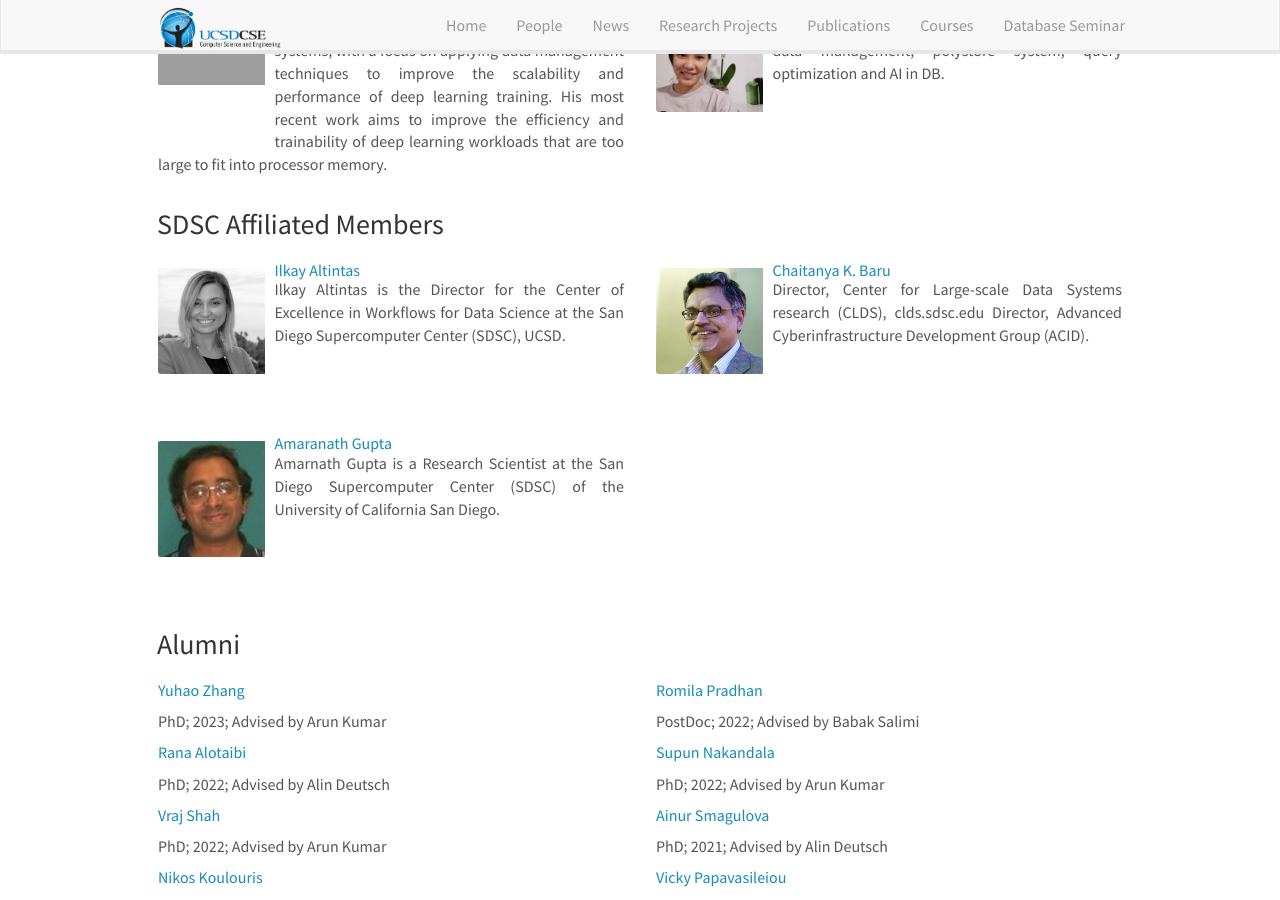
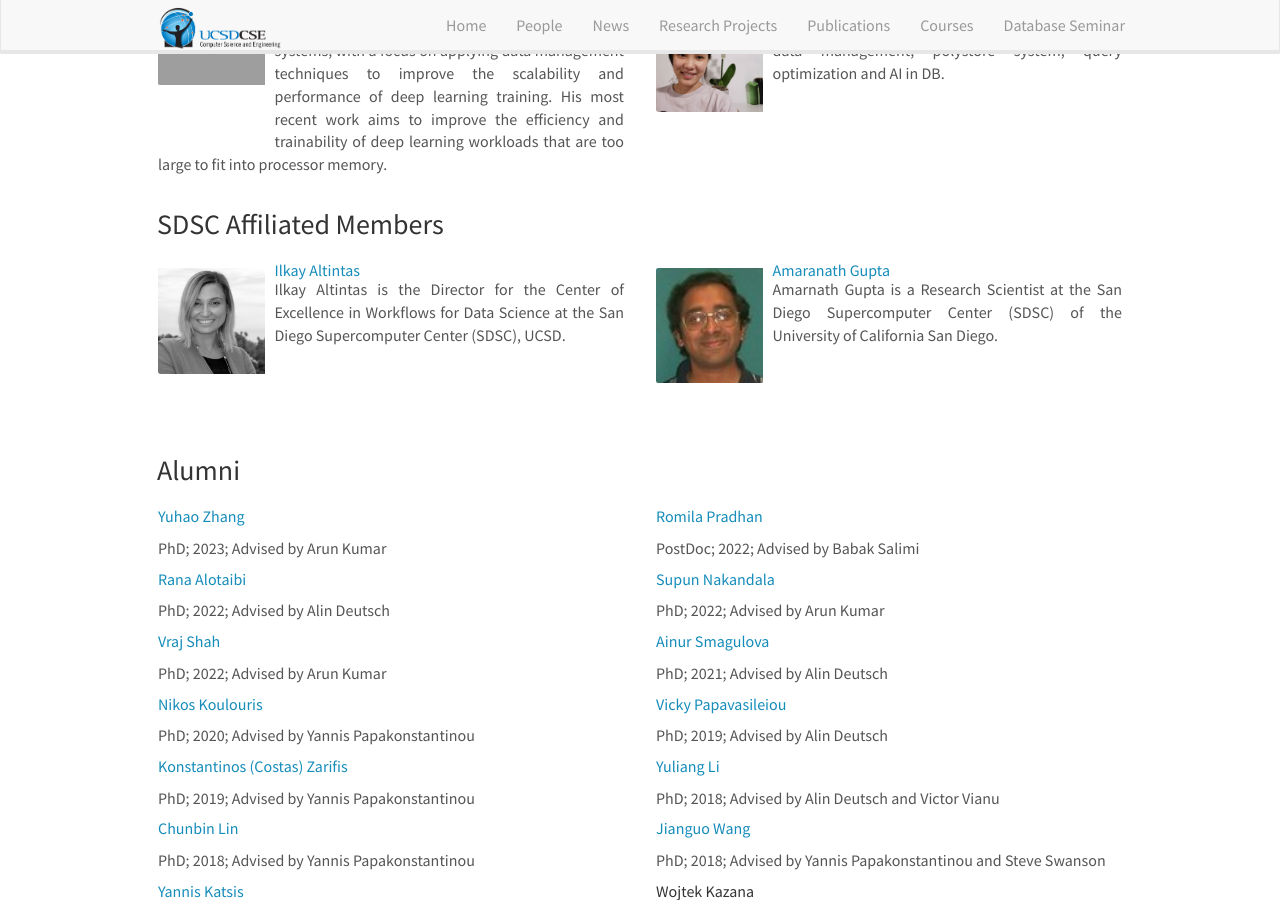
Before and after one commit to dbucsd/dbucsd.github.io, a Jekyll site: the page built from index.md, in a window 1280 px wide and 900 px high, scrolled down 1531 px. Built offline with Jekyll 4.4.1, drawn with Linux system fonts in a browser that asks for light colours; nearby versions of some CDN libraries.

Commit message:
Update sdsc.yml

```diff
--- a/_data/sdsc.yml
+++ b/_data/sdsc.yml
@@ -2,10 +2,6 @@
   photo: ilkay.png
   web: https://datascience.ucsd.edu/teams/ilkay-altintas-ph-d/
   info: "Ilkay Altintas is the Director for the Center of Excellence in Workflows for Data Science at the San Diego Supercomputer Center (SDSC), UCSD."
-- name: Chaitanya K. Baru
-  photo: chaitan.jpg
-  web: http://users.sdsc.edu/~baru/
-  info: "Director, Center for Large-scale Data Systems research (CLDS), clds.sdsc.edu Director, Advanced Cyberinfrastructure Development Group (ACID)."
 - name: Amaranath Gupta
   photo: amaranath.jpg
   web: http://www.sdsc.edu/~gupta/
```
